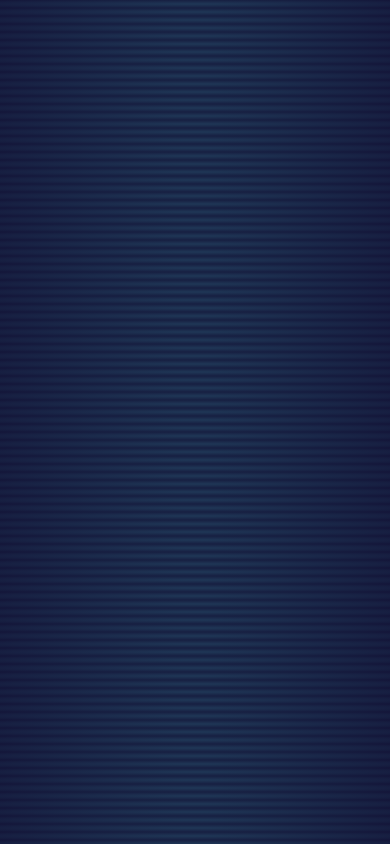
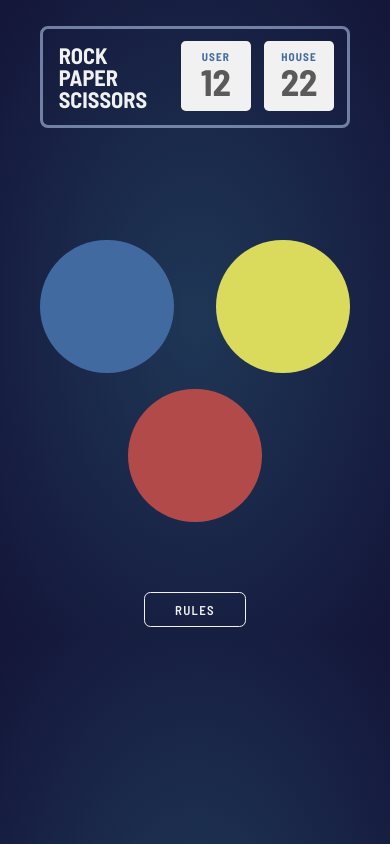
Before and after one commit to julendiaz/rock-paper-scissors, a plain HTML site: page index.html in a window 390 px wide. Drawn offline with Linux system fonts and the light colour scheme.

Commit message:
Add basic structure for mobile-first design

```diff
--- a/css/styles.css
+++ b/css/styles.css
@@ -1,9 +1,111 @@
 /* Variables for colors and Typography */
 
 :root {
-  --back-gradient: radial-gradient(hsl(214, 47%, 23%), hsl(237, 49%, 15%));
+  --white-font: rgb(241, 241, 241);
+  --back-gradient: hsl(214, 52%, 19%);
+  --main-font: "Barlow Semi Condensed", sans-serif;
+  --blue-font: hsl(214, 43%, 44%);
+  --num-scores: rgb(90, 90, 90);
 }
 
 body {
   background-image: radial-gradient(hsl(214, 47%, 23%), hsl(237, 49%, 15%));
+  font-family: var(--main-font);
 }
+
+/* Header Styles */
+
+#scores-container {
+  display: flex;
+  justify-content: space-between;
+  margin: 1.6em auto;
+  width: 19em;
+  height: 6em;
+  border: solid 0.2em rgba(179, 200, 238, 0.575);
+  border-radius: 0.5em;
+}
+
+#scores-container h1 {
+  color: var(--white-font);
+  font-size: 1.4em;
+  margin-left: 0.7em;
+}
+
+#house-score-container {
+  margin-right: 0.8em;
+  margin-left: -1.3em;
+}
+
+.scores {
+  background-color: var(--white-font);
+  width: 4.4em;
+  height: 4.4em;
+  margin-top: 0.75em;
+  border-radius: 0.3em;
+  text-align: center;
+}
+
+.scores h4 {
+  margin-top: 0.9em;
+  color: var(--blue-font);
+  font-size: 0.7em;
+  font-weight: 700;
+  letter-spacing: 0.1em;
+}
+
+.scores p {
+  color: var(--num-scores);
+  font-size: 2.3em;
+  font-weight: 700;
+  margin-top: -0.38em;
+}
+
+/* Main Styles */
+
+#play-container {
+  width: 22em;
+  height: 22em;
+  margin: 5em auto 0 auto;
+  display: flex;
+  flex-wrap: wrap;
+  justify-content: space-around;
+  padding-top: 2em;
+}
+
+.weapon {
+  width: 10em;
+  height: 10em;
+  cursor: pointer;
+  border-radius: 50%;
+  border: none;
+}
+
+#btn-rock {
+  background-color: var(--blue-font);
+}
+
+#btn-paper {
+  background-color: rgb(218, 218, 93);
+}
+
+#btn-scissors {
+  margin-top: -4em;
+  background-color: rgb(179, 74, 74);
+}
+
+/* Footer */
+
+.btn {
+  background-color: transparent;
+  border: 0.1em solid var(--white-font);
+  color: var(--white-font);
+  width: 8em;
+  height: 2.8em;
+  border-radius: 0.5em;
+  font-size: 0.8em;
+  font-weight: 600;
+  letter-spacing: 0.1em;
+  font-family: var(--main-font);
+  margin: 0 auto;
+  display: block;
+}
--- a/index.html
+++ b/index.html
@@ -10,8 +10,37 @@
     <link rel="stylesheet" href="css/reset.css">
     <!-- Main CSS -->
     <link rel="stylesheet" href="css/styles.css">
+    <!-- Typography -->
+    <link rel="preconnect" href="https://fonts.gstatic.com">
+    <link href="https://fonts.googleapis.com/css2?family=Barlow+Semi+Condensed:wght@200;300;600;700&display=swap" rel="stylesheet">
 </head>
 <body>
+    <!-- Header -->
+    <header>
+        <div id="scores-container">
+            <h1>ROCK<br>PAPER<br>SCISSORS</h1>
+            <div class="scores" id="human-score-container">
+                <h4>USER</h4>
+                <p id="human-score">12</p>
+            </div>
+            <div class="scores" id="house-score-container">
+                <h4>HOUSE</h4>
+                <p id="human-score">22</p>
+            </div>
+        </div>
+    </header>
+    <!-- Main -->
+    <main>
+        <div id="play-container">
+            <button class="weapon" id="btn-rock"></button>
+            <button class="weapon" id="btn-paper"></button>
+            <button class="weapon" id="btn-scissors"></button>
+        </div>
+    </main>
+    <!-- Footer -->
+    <footer>
+        <button class="btn" id="btn-rules">RULES</button>
+    </footer>
     <script src="script.js"></script>
 </body>
 </html>
```
Also changed, not shown: 1 other file.
